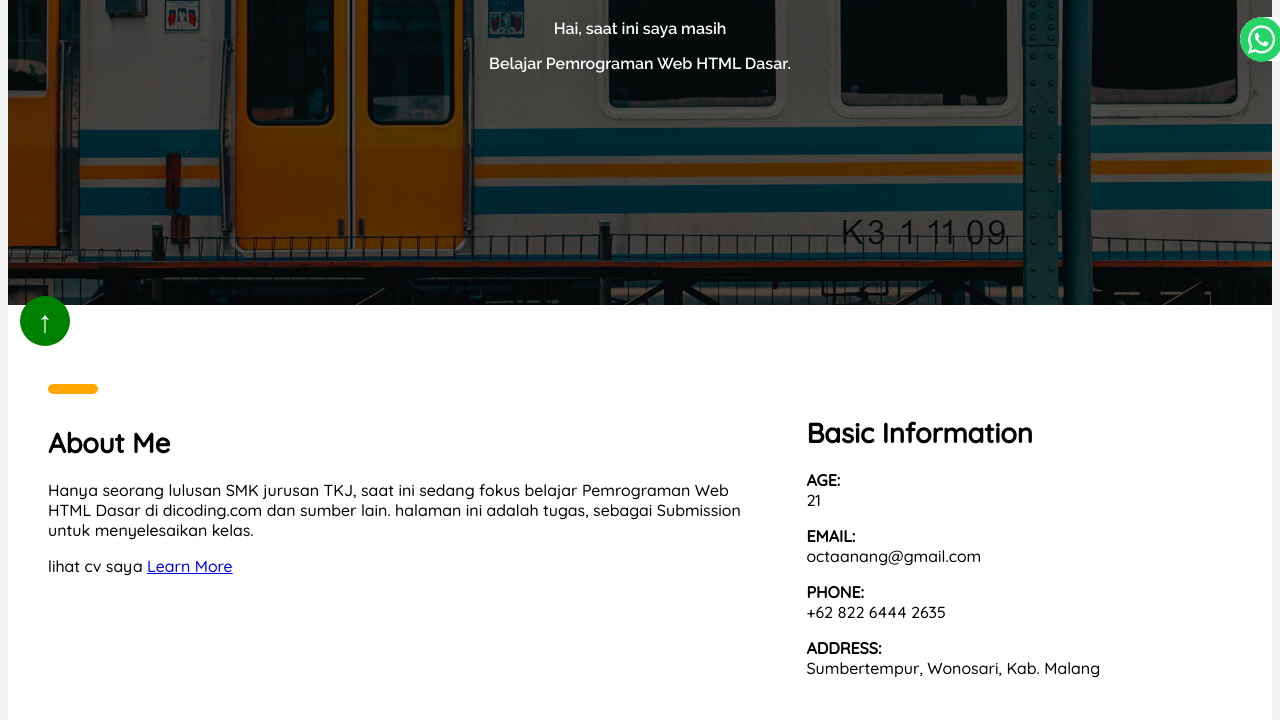
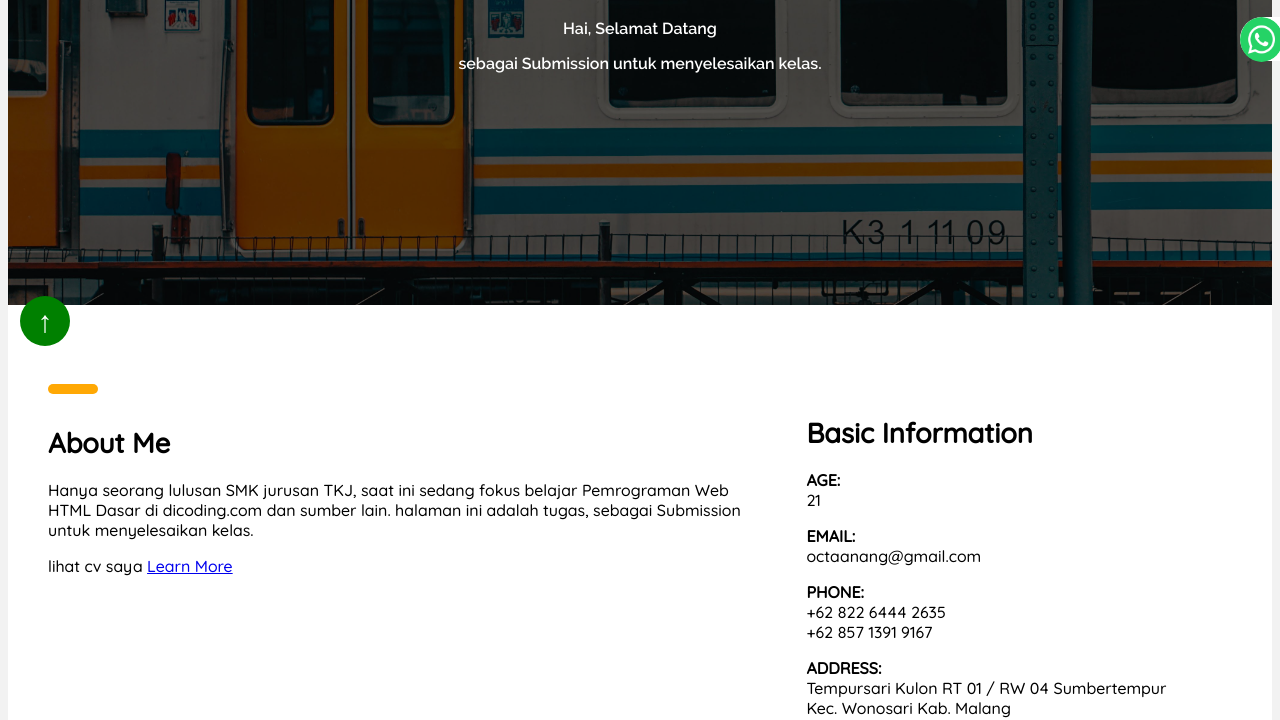
Before and after one commit to octaanang/anang, a plain HTML site: page index.html in a window 1280 px wide. Shown: the part 424-1144 px from the top of the page. Drawn offline with Linux system fonts and the light colour scheme.

Commit message:
Update index.html

```diff
--- a/index.html
+++ b/index.html
@@ -54,8 +54,8 @@
         <img src="img/IMG_20190709_221224.jpg" class="posisi">
 		<figcaption class="figcaption" style="width: 150px"></figcaption>
 		<h1 class="posisi">Anang Setiawan</h1>
-		<p class="posisi">Hai, saat ini saya masih</p>
-		<p class="posisi">Belajar Pemrograman Web HTML Dasar.</p>
+		<p class="posisi">Hai, Selamat Datang</p>
+		<p class="posisi">sebagai Submission untuk menyelesaikan kelas.</p>
     </div>
 <a href="#" class="act-btn">↑</a>
 	<div class="content" id="about">
@@ -81,11 +81,13 @@
 			<div class="rowmt-3">
               	<div class="text-uppercase"><strong>Phone:</strong></div>
               	<div>+62 822 6444 2635</div>
+		<div>+62 857 1391 9167</div>
             </div>
 
 			<div class="rowmt-3">
              	<div class="text-uppercase"><strong>Address:</strong></div>
-              	<div>Sumbertempur, Wonosari, Kab. Malang</div>
+              	<div>Tempursari Kulon RT 01 / RW 04 Sumbertempur</div>
+		<div>Kec. Wonosari Kab. Malang</div>
             </div>
 		</ul>
 	</div>
@@ -131,10 +133,10 @@
 				<h3>April 2016 - Juni 2016</h3>
 				<h4>di Universitas STIKI Malang </h4>
 				<br>
-				<h2>• Asisten Instruktur</h2>
+				<h2>• Asissten Instruktur</h2>
 				<h3 style="color: #FFA600">Tutor kelas</h3>
 				<h3>September 2017 - Juli 2019</h3>
-				<h4> di UPT PK BLKI Singosari</h4>
+				<h4> di UPT BLKI Singosari</h4>
 			</li>
 		</ul>
 	</div>
```
